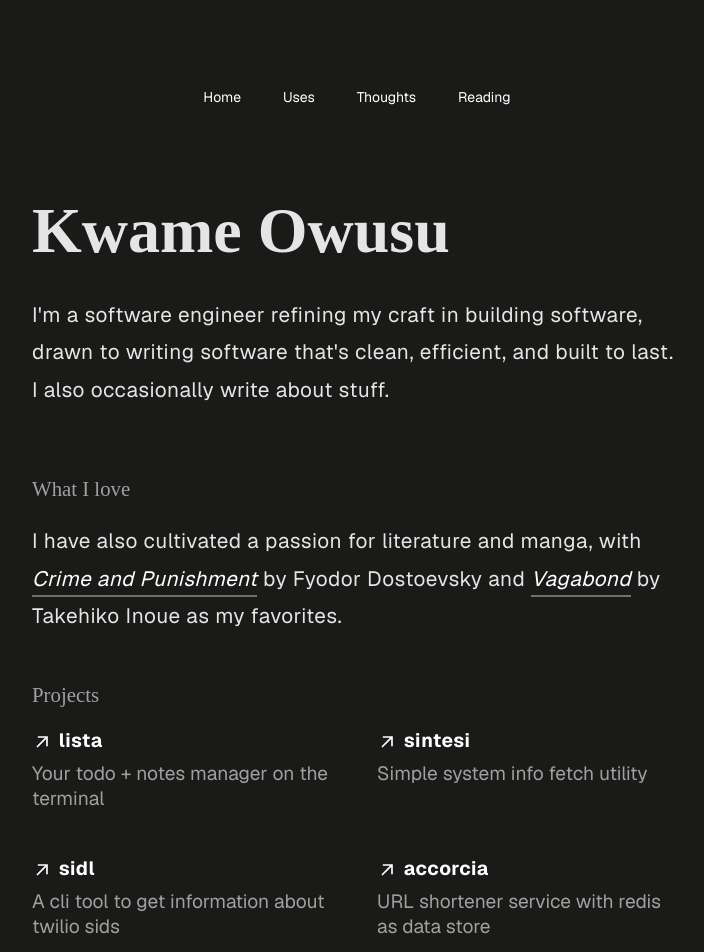
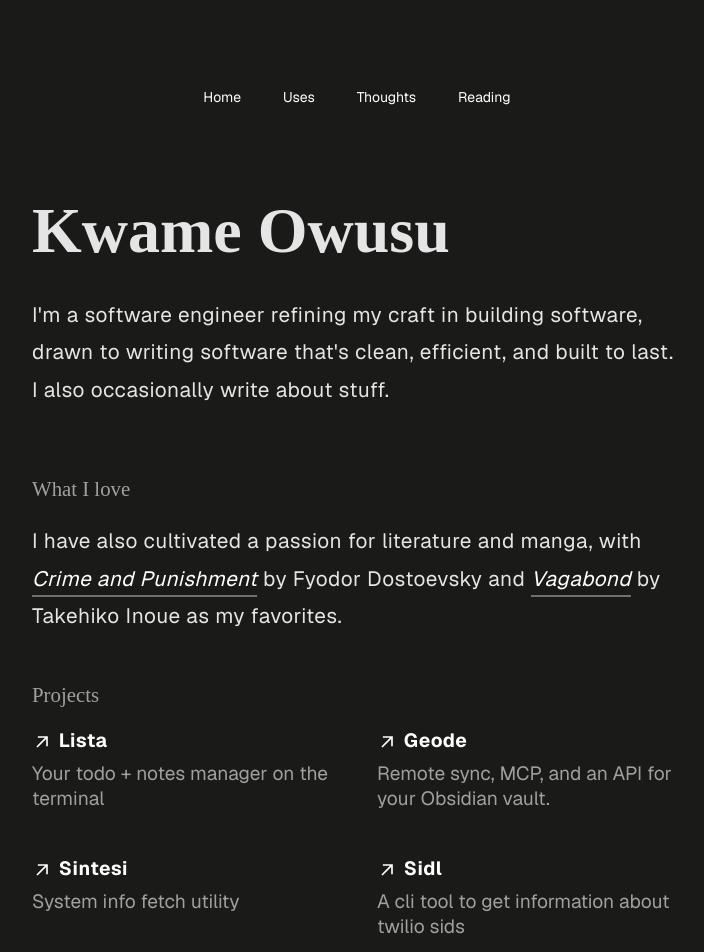
Before and after one commit to kwame-Owusu/portfolio-website, an Astro site: page / in a window 1280 px wide. Shown: the top 952 px of the page, without its empty margins (283-987 px from the left). Built offline with nearby package versions, Linux system fonts and the light colour scheme; Astro itself is replaced by a stand-in of ours; a web font is replaced by a local one.

Commit message:
chore: rename folder to info and replace accorcia project with geode

```diff
--- a/src/data/projects.ts
+++ b/src/info/projects.ts
@@ -6,23 +6,23 @@ export interface Project {
 
 export const projects: Project[] = [
     {
-        projectName: "lista",
+        projectName: "Lista",
         projectDesc: "Your todo + notes manager on the terminal",
         projectLink: "https://github.com/kwame-Owusu/lista",
     },
     {
-        projectName: "sintesi",
-        projectDesc: "Simple system info fetch utility",
+        projectName: "Geode",
+        projectDesc: "Remote sync, MCP, and an API for your Obsidian vault.",
+        projectLink: "https://github.com/8thpark/geode",
+    },
+    {
+        projectName: "Sintesi",
+        projectDesc: "System info fetch utility",
         projectLink: "https://github.com/kwame-Owusu/sintesi",
     },
     {
-        projectName: "sidl",
+        projectName: "Sidl",
         projectDesc: "A cli tool to get information about twilio sids",
         projectLink: "https://github.com/kwame-Owusu/sidl",
     },
-    {
-        projectName: "accorcia",
-        projectDesc: "URL shortener service with redis as data store",
-        projectLink: "https://github.com/kwame-Owusu/accorcia",
-    },
 ];
--- a/src/pages/blog.astro
+++ b/src/pages/blog.astro
@@ -2,7 +2,7 @@
 import Post from '../components/Post.astro';
 import Navigation from '../components/Navigation.astro';
 import Layout from '../layouts/Layout.astro';
-import { blogPosts } from '../data/blogPosts';
+import { blogPosts } from '../info/blogPosts';
 
 ---
 <Layout>
--- a/src/pages/index.astro
+++ b/src/pages/index.astro
@@ -4,8 +4,8 @@ import Navigation from "../components/Navigation.astro";
 import Footer from "../components/Footer.astro";
 import Project from "../components/Project.astro";
 import Experience from "../components/Experience.astro";
-import { projects } from "../data/projects";
-import { experiences } from "../data/experiences";
+import { projects } from "../info/projects";
+import { experiences } from "../info/experiences";
 ---
 
 <Layout title="Kwame-Homepage">
--- a/src/pages/reading.astro
+++ b/src/pages/reading.astro
@@ -2,7 +2,7 @@
 import Navigation from "../components/Navigation.astro";
 import Layout from "../layouts/Layout.astro";
 import Book from "../components/Book.astro";
-import { books } from "../data/books";
+import { books } from "../info/books";
 ---
 <Layout>
   <Navigation />
--- a/src/pages/uses.astro
+++ b/src/pages/uses.astro
@@ -2,7 +2,7 @@
 import Navigation from '../components/Navigation.astro'
 import Layout from '../layouts/Layout.astro'
 import Device from '../components/Device.astro'
-import { devices } from '../data/devices'
+import { devices } from '../info/devices'
 ---
 <Layout>
   <Navigation />
```
Also changed, not shown: src/info/blogPosts.ts (renamed from src/data/blogPosts.ts), src/info/books.ts (renamed from src/data/books.ts), src/info/devices.ts (renamed from src/data/devices.ts), src/info/experiences.ts (renamed from src/data/experiences.ts).
